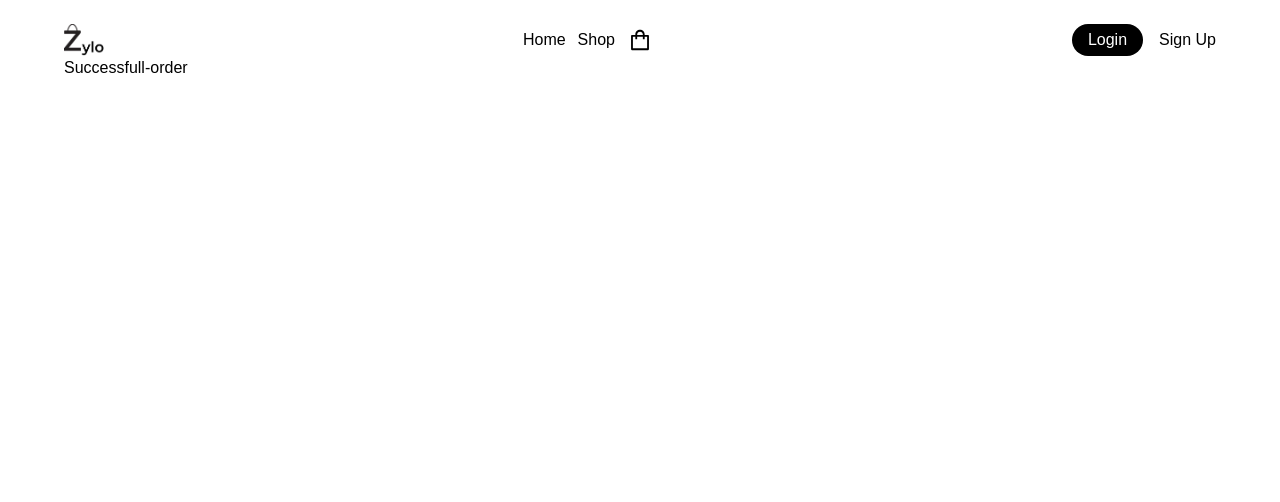
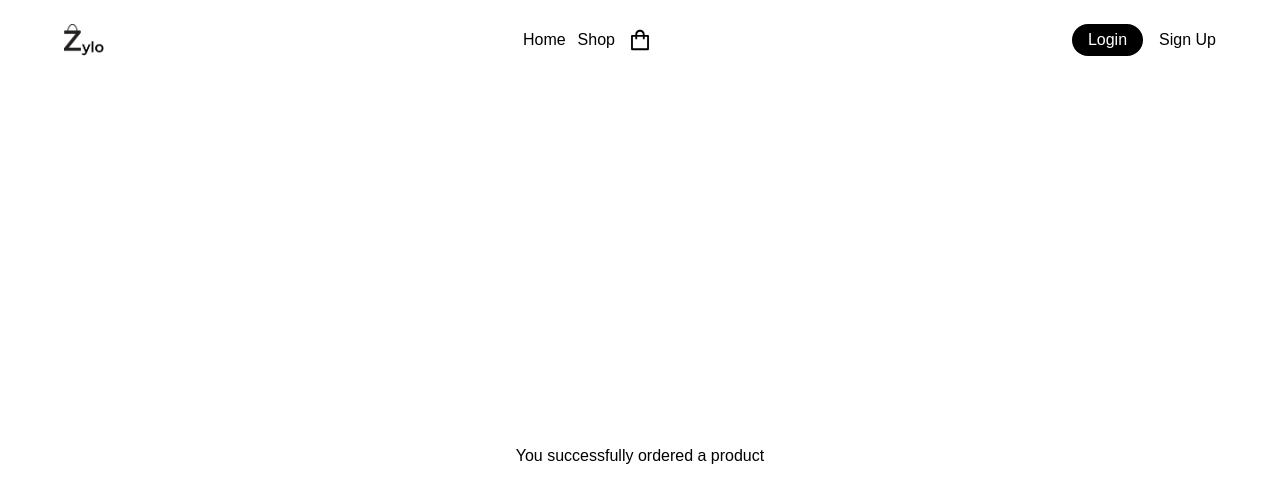
Before and after one commit to mohamed-tsx/e-commerce, a React (Vite) app in the folder Client/: page /success in a window 1280 px wide. Shown: the top 502 px of the page. Built offline with nearby package versions, Linux system fonts and the light colour scheme.

Commit message:
styled it up for a bit

```diff
--- a/Client/src/Pages/Order Page/Successfull-order.tsx
+++ b/Client/src/Pages/Order Page/Successfull-order.tsx
@@ -1,5 +1,9 @@
 const SuccessfullOrder = () => {
-  return <div>Successfull-order</div>;
+  return (
+    <div className="flex justify-center items-center min-h-screen">
+      You successfully ordered a product
+    </div>
+  );
 };
 
 export default SuccessfullOrder;
```
